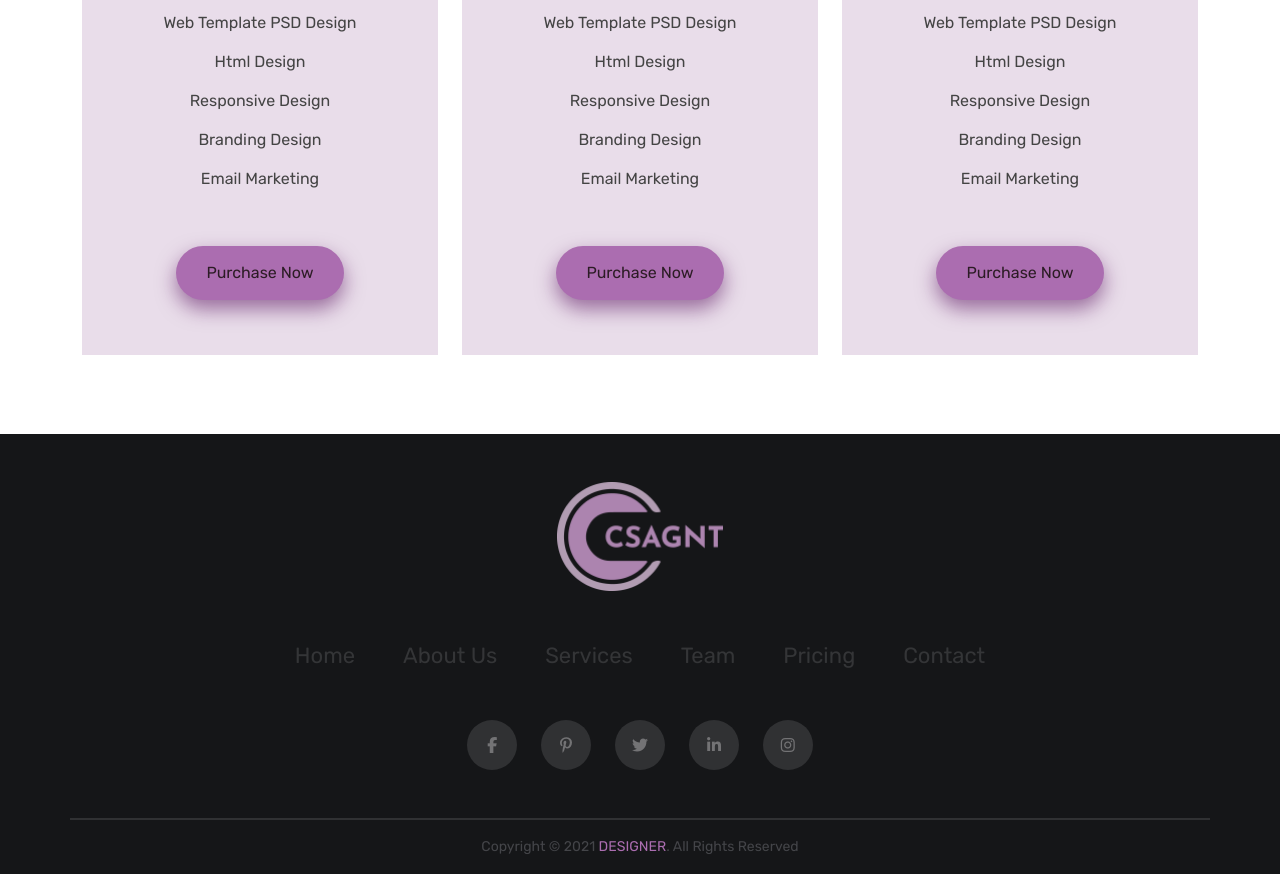
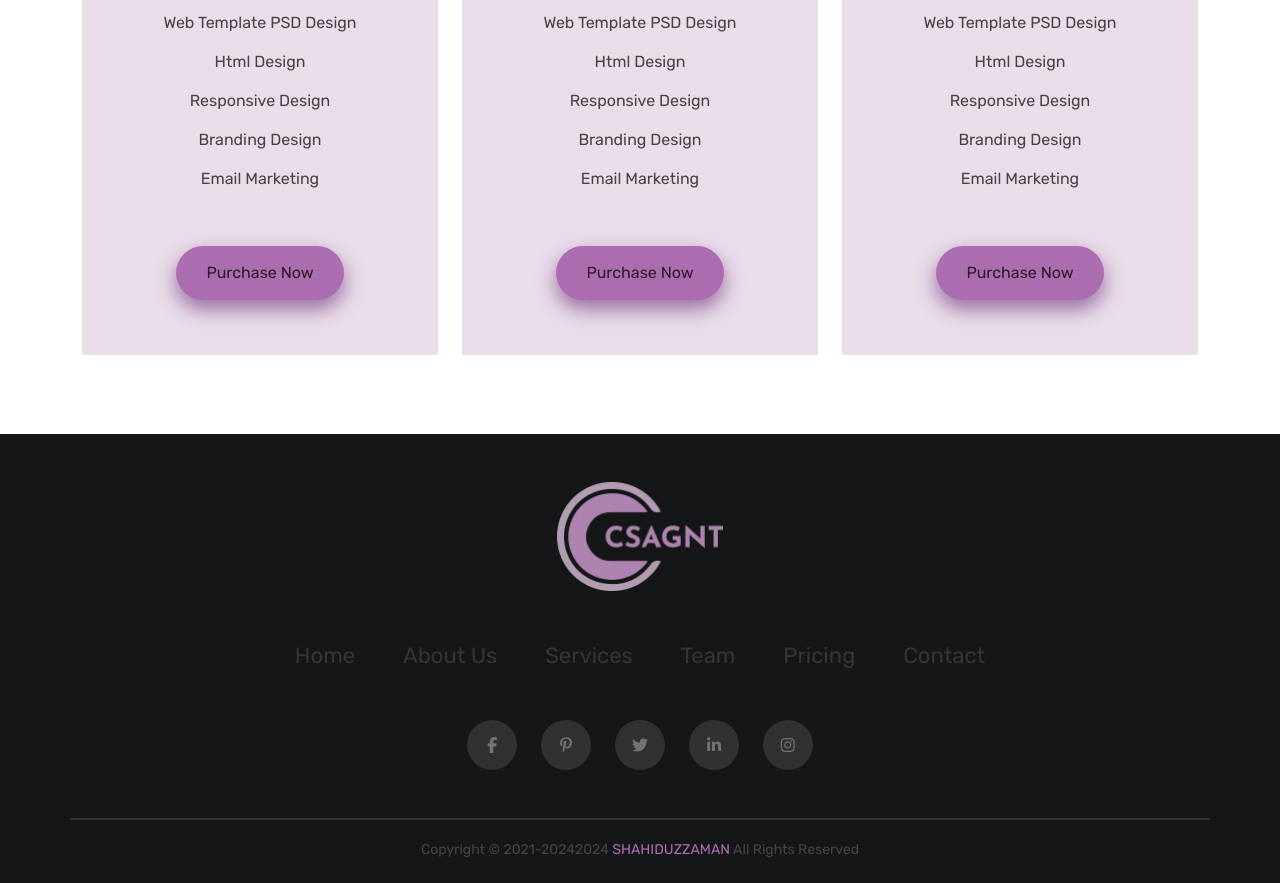
Before and after one commit to sHimelCSE/cSagnt_templete, a plain HTML site: page index.html in a window 1280 px wide. Shown: the part 6960-7843 px from the top of the page. Drawn offline with Linux system fonts and the light colour scheme.

Commit message:
copyright text change

```diff
--- a/index.html
+++ b/index.html
@@ -712,10 +712,11 @@
                     <div class="col-12 py-3 f_content_part">
                         <div class="text-center">
                             <div class="f_content d-inline-flex">
-                                <p>
+                                <p class="text-center m-0 py-2"> Copyright © 2021-<script>document.write(new Date().getFullYear())</script>2024 <a href="https://msh2itbd.site/">Shahiduzzaman</a> All Rights Reserved</p>
+                                <!-- <p>
                                     Copyright &COPY; 2021
                                     <a href="#Md_Shahiduzzaman_Himel">DESIGNER</a>. All Rights Reserved
-                                </p>
+                                </p> -->
                             </div>
                         </div>
                     </div>
```
